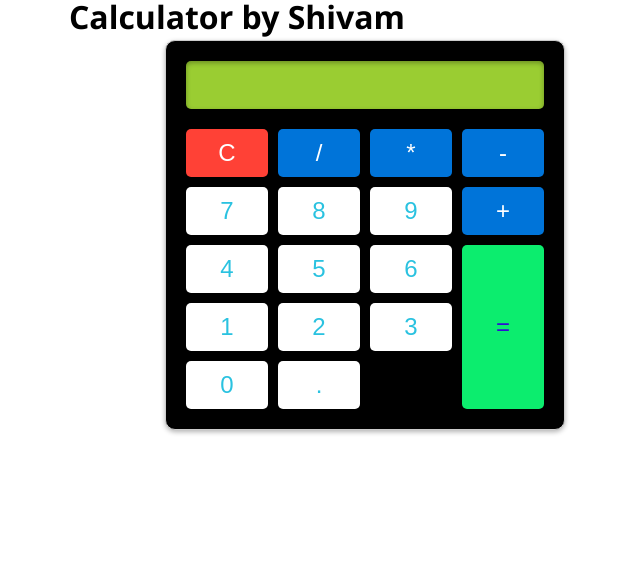
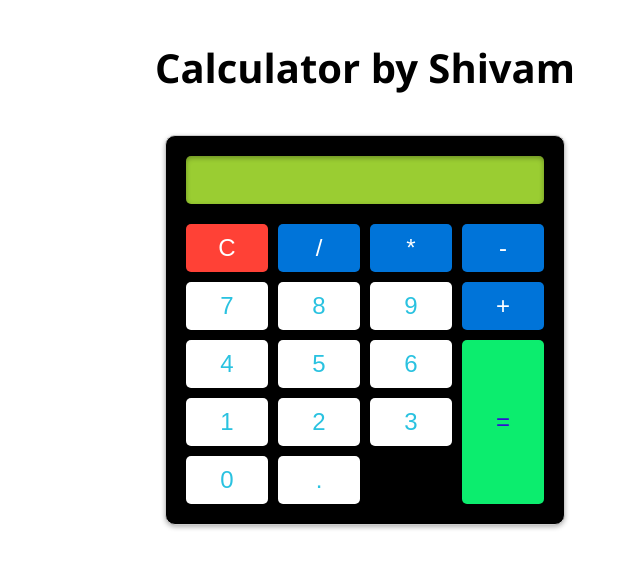
Before and after one commit to Shivam0400/calculator_, a plain HTML site: page index.html in a window 1280 px wide. Shown: the whole page, without its empty margins (275-915 px from the left). Drawn offline with Linux system fonts and the light colour scheme.

Commit message:
Updated html & style

```diff
--- a/index.html
+++ b/index.html
@@ -7,7 +7,7 @@
     <title>Basic Calculator</title>
     <link rel="stylesheet" href="style.css">
 </head>
-<h><strong>Calculator by Shivam</strong></h>
+<h1 id="heading"><strong>Calculator by Shivam</strong></h1>
 <body>
     <div class="calculator">
         <input type="text" id="result" readonly>
--- a/style.css
+++ b/style.css
@@ -2,7 +2,7 @@
     box-sizing: border-box;
     margin: 0;
   }
-  h{
+  /* h{
     position: fixed;
      top: 2%;
      left: 40%;
@@ -12,7 +12,13 @@
     text-shadow: #ff4136;
     font-family: 'Segoe UI', Tahoma, Geneva, Verdana, sans-serif;
     font-style:unset;
+} */
 
+#heading{
+    text-align: center;
+    margin-top: 40px;
+    font-size: 40px;
+    font-family: 'Segoe UI', Tahoma, Geneva, Verdana, sans-serif;
 }
 
   .calculator {
```
